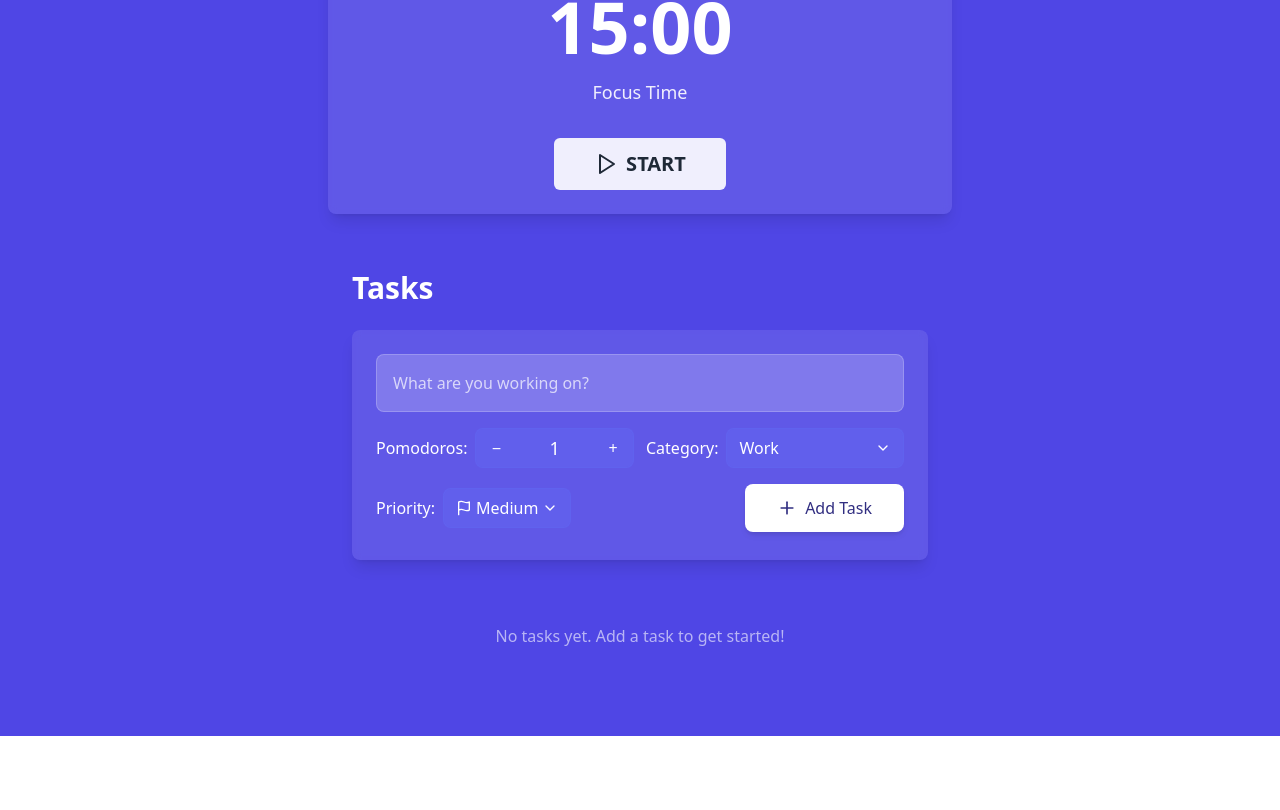
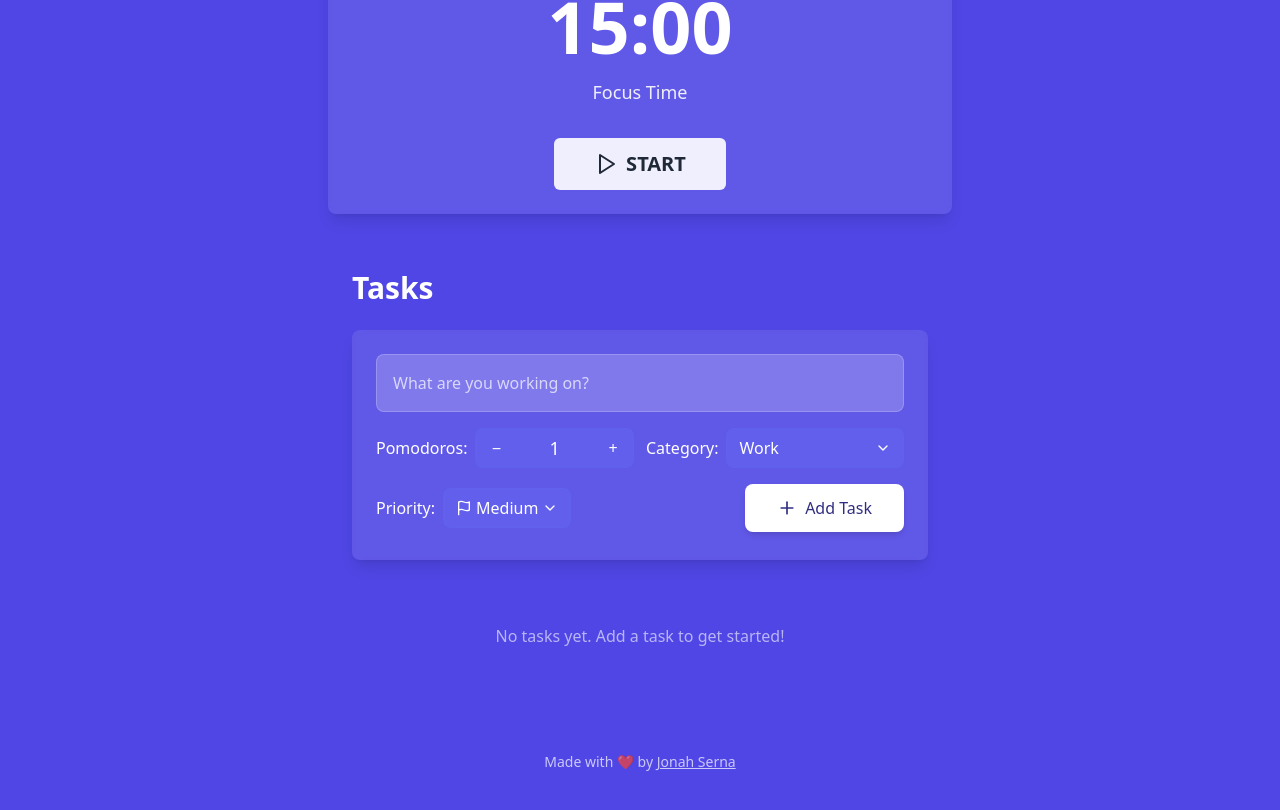
Before and after one commit to JS-qwerty/pomospace, a React (Vite) app: page / in a window 1280 px wide. Shown: the part 224-1034 px from the top of the page. Before the commit the page ends 960 px from the top, so only its background shows below. Built offline with nearby package versions, Linux system fonts and the light colour scheme.

Commit message:
Add footer with attribution to Jonah Serna with LinkedIn link

```diff
--- a/src/App.tsx
+++ b/src/App.tsx
@@ -308,6 +308,13 @@ export function App() {
           )}
           */}
         </main>
+
+        {/* Footer with credits */}
+        <footer className="text-center text-white/70 py-4 mt-8">
+          <p className="text-sm">
+            Made with ❤️ by <a href="https://www.linkedin.com/in/jonah-serna/" target="_blank" rel="noopener noreferrer" className="underline hover:text-white transition-colors">Jonah Serna</a>
+          </p>
+        </footer>
       </div>
       <SettingsModal
         isOpen={isSettingsOpen}
```
